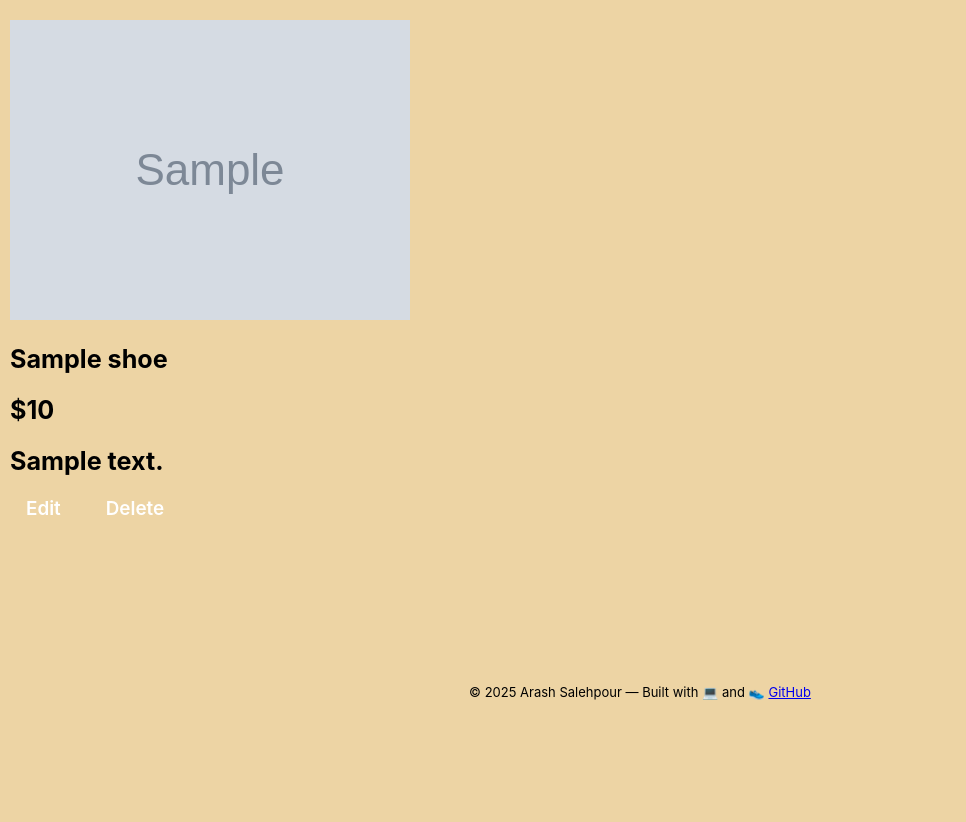
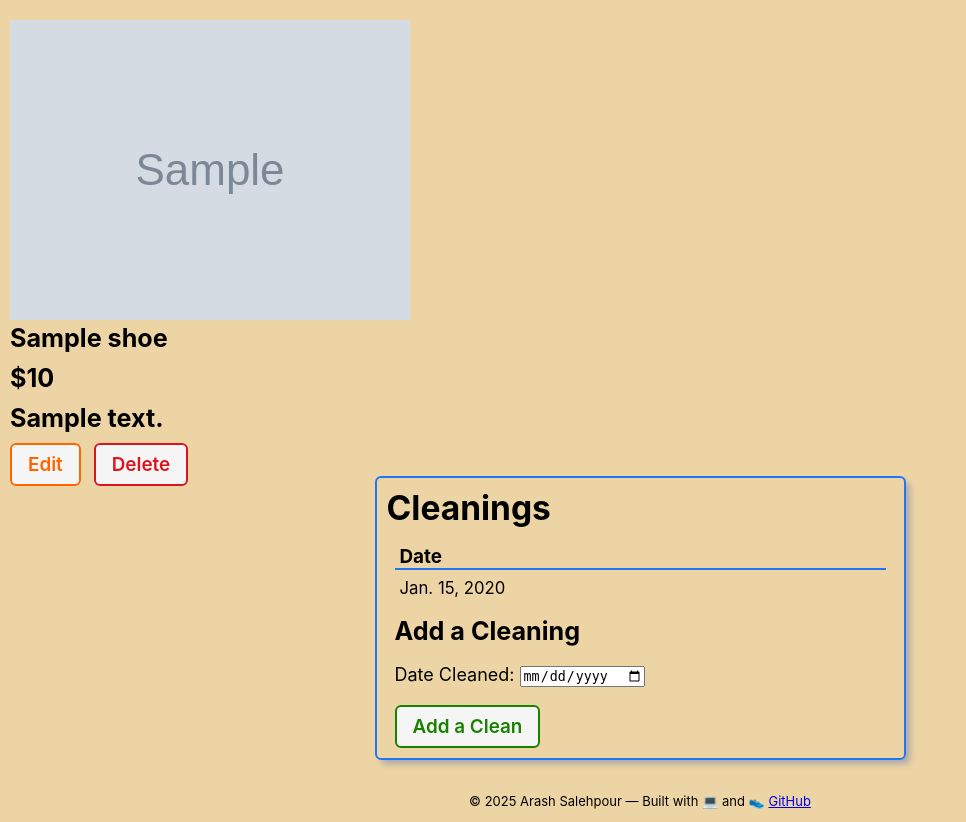
Before and after one commit to abashwitharash/django-crud-app-lab, a Django app: page /snkrs/1/ in a window 1280 px wide. Shown: the part 164-986 px from the top of the page, without its empty margins (0-966 px from the left). Before the commit the page ends 864 px from the top, so only its background shows below. Run offline with Django 5.2, Linux system fonts and the light colour scheme; tables that the repository leaves empty hold one stand-in row (values such as "Sample post"); grey boxes marked "Sample" are stand-in pictures.

Commit message:
added another model for cleaning shoes - complete with css

```diff
--- a/snkrhead/my_app/admin.py
+++ b/snkrhead/my_app/admin.py
@@ -1,6 +1,7 @@
 from django.contrib import admin
 
 # Register your models here.
-from .models import Shoe
+from .models import Shoe, Cleaning
 
 admin.site.register(Shoe)
+admin.site.register(Cleaning)
--- /dev/null
+++ b/snkrhead/my_app/forms.py
@@ -0,0 +1,16 @@
+from django import forms
+from .models import Cleaning
+
+class CleaningForm(forms.ModelForm):
+    class Meta:
+        model = Cleaning
+        fields = ['date']
+        widgets = {
+            'date': forms.DateInput(
+                format=('%Y-%m-%d'),
+                attrs={
+                    'placeholder': 'Select a date',
+                    'type': 'date'
+                }
+            ),
+        }
--- a/snkrhead/my_app/models.py
+++ b/snkrhead/my_app/models.py
@@ -13,3 +13,14 @@
 
     def get_absolute_url(self):
         return reverse('snkr-detail', kwargs={'snkr_id': self.id})
+
+class Cleaning(models.Model):
+        date = models.DateField('Date Cleaned')
+
+        shoe = models.ForeignKey(Shoe, on_delete=models.CASCADE)
+
+        def __str__(self):
+            return f"{self.date}"
+
+        class Meta:
+             ordering = ['-date']
--- a/snkrhead/my_app/static/css/shoes/snkr-detail.css
+++ b/snkrhead/my_app/static/css/shoes/snkr-detail.css
@@ -11,14 +11,35 @@
   max-width: 350px;
 }
 
-  .shoe-img img {
+.usr-img {
   width: 100%;
   border-radius: var(--card-border-radius);
 }
 
 .shoe-details {
   width: 98%;
-    text-align: center;
+}
+
+.shoe-actions {
+  margin-top: 20px;
+}
+
+.cleanings-container {
+  display: flex;
+  flex-direction: column;
+  padding-bottom: 20px;
+  align-items: center;
+}
+
+.subsection-title {
+  display: flex;
+  align-items: center;
+  margin-bottom: 12px;
+}
+
+.subsection-content {
+  margin: 0 8px;
+  font-size: 18px;
 }
 
 .shoe-details h1 {
@@ -31,30 +52,59 @@
   margin: 0 0 10px;
 }
 
+.shoe-details h3 {
+  margin: 20px 0 10px;
+  font-size: var(--font-l);
+}
+
 .shoe-details p {
   font-size: var(--font-reg);
   margin: 5px 0;
 }
 
-  .shoe-extra-info {
+.cleanings-container > section {
   width: 80%;
   min-width: 360px;
   border: var(--borders);
   border-radius: var(--card-border-radius);
   padding: 10px;
   box-shadow: var(--card-box-shadow);
-    margin-top: 20px;
-    text-align: left;
+  display: flex;
+  flex-direction: column;
+  justify-content: center;
+  margin-bottom: 20px;
 }
 
-  .btn {
-    padding: 8px 16px;
-    margin-top: 15px;
-    background-color: var(--accent);
-    color: white;
-    border: none;
-    border-radius: var(--card-border-radius);
-    cursor: pointer;
+.cleanings h2 {
+  font-size: 3.2rem;
+  margin: 0;
+}
+
+.cleanings h3 {
+  font-size: var(--font-xl);
+  margin: 10px 0;
+}
+
+.cleanings table {
+  width: calc(100% - 16px);
+  text-align: left;
+  border-collapse: collapse;
+  margin: 0 8px;
+}
+
+.cleanings td {
+  padding: 8px 5px;
+  font-size: var(--font-reg);
+}
+
+.cleanings th {
+  font-size: var(--font-l);
+  padding: 5px 5px 0;
+  border-bottom: rgb(36, 116, 248) solid 2px;
+}
+
+.cleanings tr:nth-child(even) {
+  background-color: #f3f3fd;
 }
 
 @media only screen and (min-width: 768px) {
@@ -70,13 +120,19 @@
     margin-right: 25px;
   }
 
-    .shoe-details {
-      text-align: left;
+  .cleanings-container {
+    flex-direction: row;
+    justify-content: space-around;
+    align-items: flex-start;
+  }
+
+  .cleanings-container > section {
+    width: 45%;
   }
 }
 
 @media only screen and (min-width: 1024px) {
-    .shoe-extra-info {
+  .cleanings-container {
     padding: 0 40px;
   }
 }
--- a/snkrhead/my_app/templates/shoes/detail.html
+++ b/snkrhead/my_app/templates/shoes/detail.html
@@ -1,17 +1,18 @@
 {% extends 'base.html' %}
 {% load static %}
+
 {% block head %}
 <link rel="stylesheet" href="{% static 'css/shoes/snkr-detail.css' %}" />
 {% endblock %}
+
 {% block content %}
-
 <section class="page-header">
   <h1>👟 Shoe Detail 👟</h1>
 </section>
 
 <section class="card-container">
   <div class="card">
-    <div class="card-content">
+    <div class="card-content shoe-details"> <!-- ✅ Wrapped in .shoe-details -->
       <div class="card-img-container">
         <img src="{{ shoe.image.url }}" alt="{{ shoe.name }}" />
       </div>
@@ -27,4 +28,41 @@
   </div>
 </section>
 
+<div class="cleanings-container">
+  <section class="cleanings">
+    <div class="subsection-title">
+      <h2>Cleanings</h2>
+    </div>
+
+    {% if shoe.cleaning_set.all %}
+      <table>
+        <thead>
+          <tr>
+            <th>Date</th>
+          </tr>
+        </thead>
+        <tbody>
+          {% for cleaning in shoe.cleaning_set.all %}
+          <tr>
+            <td>{{ cleaning.date }}</td>
+          </tr>
+          {% endfor %}
+        </tbody>
+      </table>
+    {% else %}
+      <div class="subsection-content">
+        <p>⚠️ {{ shoe.name }} has not been cleaned!</p>
+      </div>
+    {% endif %}
+
+    <div class="subsection-content">
+      <h3>Add a Cleaning</h3>
+      <form action="{% url 'add-cleaning' shoe.id %}" method="post" autocomplete="off">
+        {% csrf_token %}
+        {{ cleaning_form.as_p }}
+        <button type="submit" class="btn submit">Add a Clean</button>
+      </form>
+    </div>
+  </section>
+</div>
 {% endblock %}
--- a/snkrhead/my_app/urls.py
+++ b/snkrhead/my_app/urls.py
@@ -9,4 +9,5 @@
     path('snkrs/create/', views.SnkrCreate.as_view(), name='snkr-create'),
     path('snkrs/<int:pk>/update/', views.SnkrUpdate.as_view(), name='snkr-update'),
     path('snkrs/<int:pk>/delete/', views.SnkrDelete.as_view(), name='snkr-delete'),
+    path('snkrs/<int:snkr_id>/add-cleaning/', views.add_cleaning, name='add-cleaning'),
 ]
--- a/snkrhead/my_app/views.py
+++ b/snkrhead/my_app/views.py
@@ -1,6 +1,7 @@
-from django.shortcuts import render
+from django.shortcuts import render, redirect
 from django.views.generic.edit import CreateView, UpdateView, DeleteView
 from .models import Shoe
+from .forms import CleaningForm
 
 
 
@@ -17,8 +18,8 @@
 
 def snkr_detail(request, snkr_id):
     shoe = Shoe.objects.get(id=snkr_id)
-    print(shoe)
-    return render(request, 'shoes/detail.html', {'shoe': shoe})
+    cleaning_form = CleaningForm()
+    return render(request, 'shoes/detail.html', {'shoe': shoe, 'cleaning_form': cleaning_form})
 
 class SnkrCreate(CreateView):
     model = Shoe
@@ -31,3 +32,15 @@
 class SnkrDelete(DeleteView):
     model = Shoe
     success_url = '/snkrs/'
+
+def add_cleaning(request, snkr_id):
+    # create a ModelForm instance using the data in request.POST
+    form = CleaningForm(request.POST)
+    # validate the form
+    if form.is_valid():
+        # don't save the form to the db until it
+        # has the cat_id assigned
+        new_cleaning = form.save(commit=False)
+        new_cleaning.shoe_id = snkr_id
+        new_cleaning.save()
+    return redirect('snkr-detail', snkr_id=snkr_id)
```
Also changed, not shown: snkrhead/my_app/migrations/0002_alter_shoe_image_cleaning.py (added). Lines whose indentation alone changed are shown as unchanged.
